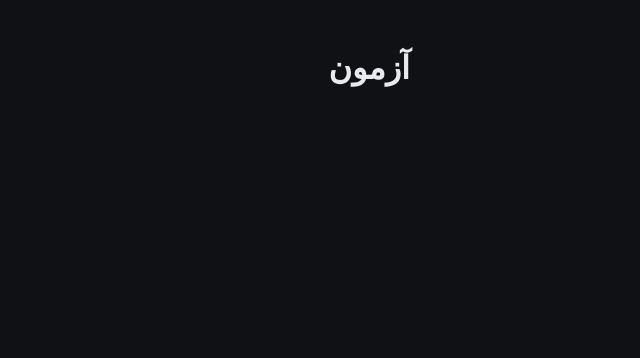
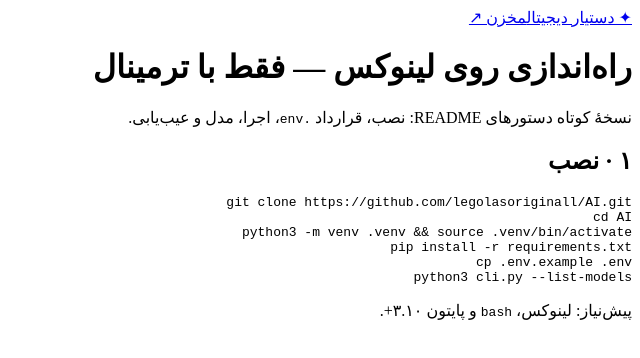
Before and after one commit to legolasoriginall/AI, a plain HTML site: page docs/linux-cli.html in a window 1280 px wide. Shown: the whole page, without its empty margins (640-1280 px from the left). Drawn offline with Linux system fonts and the light colour scheme.

Commit message:
docs: section probe

```diff
--- a/docs/linux-cli.html
+++ b/docs/linux-cli.html
@@ -1,11 +1,19 @@
 <!doctype html>
 <html lang="fa" dir="rtl">
-<head><meta charset="utf-8"><title>style probe</title>
-<style>
-:root{--bg:#0f1115;--panel:#171a21;--line:#2a2f3a;--text:#e8eaf0;--accent:#7cc4ff}
-body{margin:0;background:var(--bg);color:var(--text)}
-main{max-width:820px;margin:0 auto;padding:28px 18px}
-</style>
-</head>
-<body><main><h1>آزمون</h1></main></body>
+<head><meta charset="utf-8"><meta name="viewport" content="width=device-width, initial-scale=1"><title>بخش۱</title></head>
+<body>
+<main>
+<header><a href="https://github.com/legolasoriginall/AI#readme">✦ دستیار دیجیتال</a><a href="https://github.com/legolasoriginall/AI">مخزن ↗</a></header>
+<h1>راه‌اندازی روی لینوکس — فقط با ترمینال</h1>
+<p class="lead">نسخهٔ کوتاه دستورهای README: نصب، قرارداد <code>.env</code>، اجرا، مدل و عیب‌یابی.</p>
+<h2>۱ · نصب</h2>
+<pre><code>git clone https://github.com/legolasoriginall/AI.git
+cd AI
+python3 -m venv .venv && source .venv/bin/activate
+pip install -r requirements.txt
+cp .env.example .env
+python3 cli.py --list-models</code></pre>
+<p>پیش‌نیاز: لینوکس، <code>bash</code> و پایتون ۳.۱۰+.</p>
+</main>
+</body>
 </html>
```
